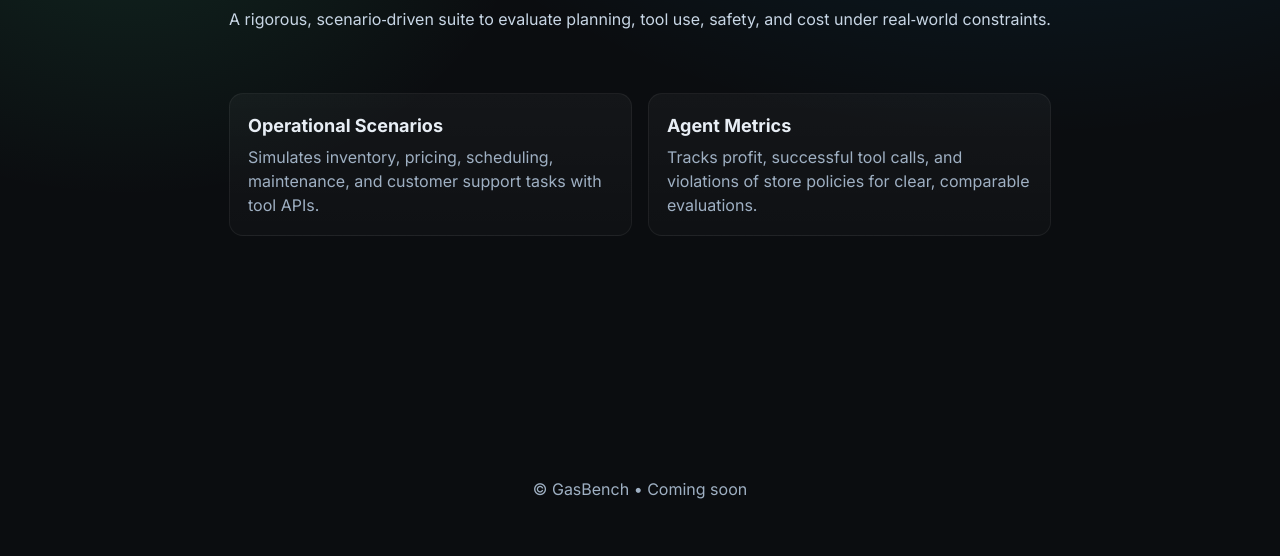
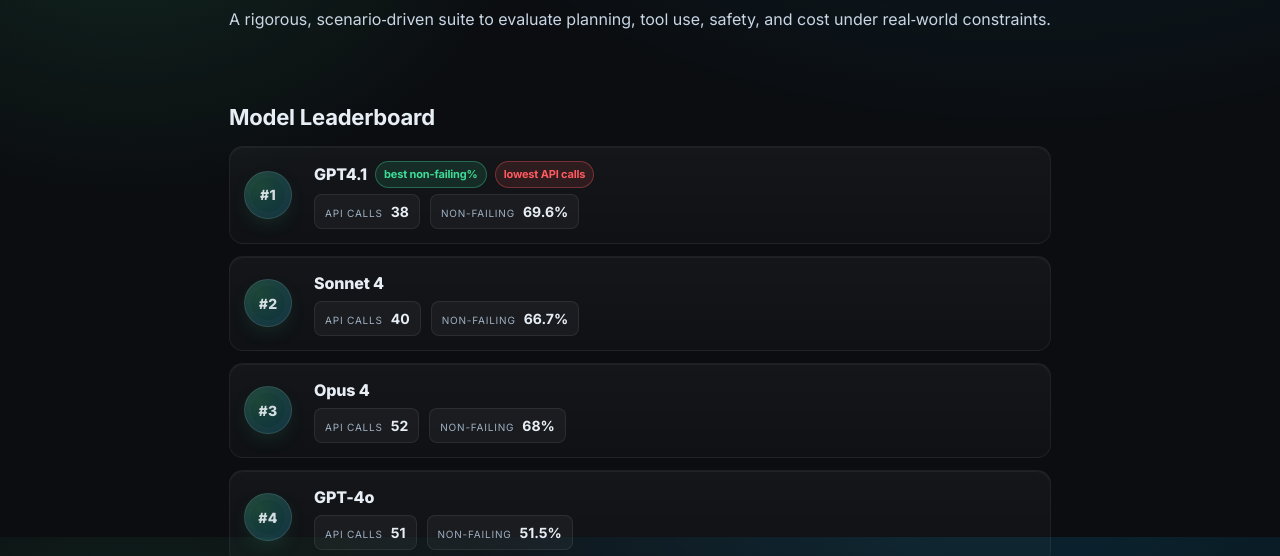
Before and after one commit to jasonthepenguin/gasbench-frontend, a plain HTML site: page index.html in a window 1280 px wide. Shown: the part 263-819 px from the top of the page. Drawn offline with Linux system fonts and the light colour scheme.

Commit message:
Add model rankings

```diff
--- a/index.html
+++ b/index.html
@@ -29,15 +29,74 @@
           <p class="sub">A rigorous, scenario‑driven suite to evaluate planning, tool use, safety, and cost under real‑world constraints.</p>
         </section>
 
-        <section class="features">
-          <div class="feature">
-            <h3>Operational Scenarios</h3>
-            <p>Simulates inventory, pricing, scheduling, maintenance, and customer support tasks with tool APIs.</p>
-          </div>
-          <div class="feature">
-            <h3>Agent Metrics</h3>
-            <p>Tracks profit, successful tool calls, and violations of store policies for clear, comparable evaluations.</p>
-          </div>
+
+        <section class="leaderboard" aria-label="LLM Model Leaderboard">
+          <h2>Model Leaderboard</h2>
+          <ol class="lb-list">
+            <li class="lb-item">
+              <div class="lb-rank" aria-label="Rank 1"><span>#1</span></div>
+              <div class="lb-main">
+                <div class="lb-title">
+                  <span class="lb-name">GPT4.1</span>
+                  <span class="badge badge-best">best non-failing%</span>
+                  <span class="badge badge-lowest">lowest API calls</span>
+                </div>
+                <div class="lb-metrics">
+                  <span class="metric"><label>API calls</label><strong>38</strong></span>
+                  <span class="metric"><label>Non-failing</label><strong>69.6%</strong></span>
+                </div>
+              </div>
+            </li>
+            <li class="lb-item">
+              <div class="lb-rank" aria-label="Rank 2"><span>#2</span></div>
+              <div class="lb-main">
+                <div class="lb-title">
+                  <span class="lb-name">Sonnet 4</span>
+                </div>
+                <div class="lb-metrics">
+                  <span class="metric"><label>API calls</label><strong>40</strong></span>
+                  <span class="metric"><label>Non-failing</label><strong>66.7%</strong></span>
+                </div>
+              </div>
+            </li>
+            <li class="lb-item">
+              <div class="lb-rank" aria-label="Rank 3"><span>#3</span></div>
+              <div class="lb-main">
+                <div class="lb-title">
+                  <span class="lb-name">Opus 4</span>
+                </div>
+                <div class="lb-metrics">
+                  <span class="metric"><label>API calls</label><strong>52</strong></span>
+                  <span class="metric"><label>Non-failing</label><strong>68%</strong></span>
+                </div>
+              </div>
+            </li>
+            <li class="lb-item">
+              <div class="lb-rank" aria-label="Rank 4"><span>#4</span></div>
+              <div class="lb-main">
+                <div class="lb-title">
+                  <span class="lb-name">GPT-4o</span>
+                </div>
+                <div class="lb-metrics">
+                  <span class="metric"><label>API calls</label><strong>51</strong></span>
+                  <span class="metric"><label>Non-failing</label><strong>51.5%</strong></span>
+                </div>
+              </div>
+            </li>
+            <li class="lb-item">
+              <div class="lb-rank" aria-label="Rank 5"><span>#5</span></div>
+              <div class="lb-main">
+                <div class="lb-title">
+                  <span class="lb-name">Horizon Beta</span>
+                  <span class="badge badge-worst">lowest non-failing%</span>
+                </div>
+                <div class="lb-metrics">
+                  <span class="metric"><label>API calls</label><strong>48</strong></span>
+                  <span class="metric"><label>Non-failing</label><strong>50%</strong></span>
+                </div>
+              </div>
+            </li>
+          </ol>
         </section>
       </main>
 
@@ -46,6 +105,8 @@
       </footer>
     </div>
 
-
+    <script>
+      document.getElementById('year').textContent = new Date().getFullYear();
+    </script>
   </body>
 </html>
--- a/style.css
+++ b/style.css
@@ -107,8 +107,56 @@
 
 .site-footer { color: var(--muted); text-align: center; }
 
+/* Leaderboard */
+.leaderboard { margin-top: 32px; }
+.leaderboard h2 { margin: 0 0 12px; font-size: 22px; letter-spacing: -0.01em; }
+.lb-list { list-style: none; padding: 0; margin: 0; display: grid; gap: 12px; }
+.lb-item {
+  display: grid;
+  grid-template-columns: 56px 1fr;
+  gap: 14px;
+  align-items: center;
+  background: linear-gradient(180deg, rgba(255,255,255,0.04), rgba(255,255,255,0.02));
+  border: 1px solid rgba(255,255,255,0.06);
+  padding: 14px;
+  border-radius: 14px;
+  position: relative;
+  overflow: hidden;
+}
+.lb-item::after {
+  content: "";
+  position: absolute;
+  inset: 0;
+  pointer-events: none;
+  border-radius: 14px;
+  box-shadow: inset 0 1px 0 rgba(255,255,255,0.05);
+}
+.lb-rank {
+  width: 48px; height: 48px;
+  display: grid; place-items: center;
+  border-radius: 999px;
+  background: radial-gradient(100% 100% at 30% 30%, rgba(61,220,151,0.25), rgba(0,178,255,0.18));
+  border: 1px solid rgba(255,255,255,0.12);
+  box-shadow: 0 8px 24px -12px var(--ring), inset 0 0 0 6px rgba(255,255,255,0.02);
+  color: var(--text);
+}
+.lb-rank span { font-weight: 800; letter-spacing: 0.02em; font-size: 14px; color: var(--text); opacity: 0.9; }
+.lb-main { display: grid; gap: 6px; }
+.lb-title { font-weight: 700; letter-spacing: -0.01em; display: flex; gap: 8px; align-items: center; flex-wrap: wrap; }
+.lb-name { font-weight: 800; font-size: 16px; }
+.lb-metrics { display: flex; gap: 10px; flex-wrap: wrap; }
+.metric { background: rgba(255,255,255,0.04); border: 1px solid rgba(255,255,255,0.08); padding: 6px 10px; border-radius: 8px; color: var(--muted); font-size: 13px; display: inline-flex; gap: 8px; align-items: baseline; }
+.metric label { text-transform: uppercase; letter-spacing: 0.08em; font-size: 10px; color: var(--muted); }
+.metric strong { color: var(--text); font-size: 14px; }
+.badge { font-size: 11px; font-weight: 700; padding: 4px 8px; border-radius: 999px; border: 1px solid rgba(255,255,255,0.12); backdrop-filter: blur(4px); }
+.badge-best { background: rgba(61, 220, 151, 0.12); color: var(--brand); border-color: rgba(61, 220, 151, 0.35); }
+.badge-lowest, .badge-worst { background: rgba(255, 90, 95, 0.12); color: var(--danger); border-color: rgba(255, 90, 95, 0.35); }
+
 /* Responsive */
 @media (max-width: 860px) {
   .features { grid-template-columns: 1fr; }
   .countdown { grid-auto-flow: row; grid-template-columns: repeat(4, 1fr); }
+  .lb-item { grid-template-columns: 44px 1fr; padding: 12px; }
+  .lb-rank { width: 40px; height: 40px; }
+  .lb-name { font-size: 15px; }
 }
```
